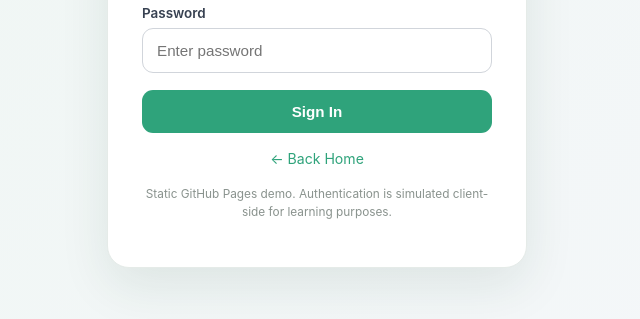
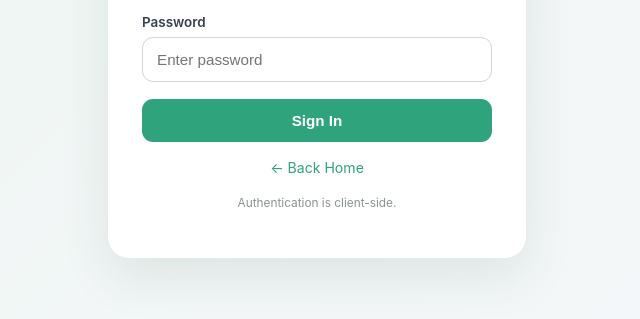
Before and after one commit to JamesHD001/South-Bank, a website: page bank/auth/login.html in a window 1280 px wide. Shown: the part 397-716 px from the top of the page, without its empty margins (323-963 px from the left). Drawn offline with Linux system fonts and the light colour scheme.

Commit message:
modify login.html

```diff
--- a/bank/auth/login.html
+++ b/bank/auth/login.html
@@ -13,7 +13,7 @@
 <div class="error-message" id="error" role="alert"></div>
 <form id="loginForm" autocomplete="off"><label for="username">Username</label><input id="username" type="text" placeholder="Enter username" required autocomplete="username"><label for="password">Password</label><input id="password" type="password" placeholder="Enter password" required autocomplete="current-password"><button type="submit" id="loginBtn">Sign In</button></form>
 <div class="back-home"><a href="../index.html">← Back Home</a></div>
-<p class="demo-note">Static GitHub Pages demo. Authentication is simulated client-side for learning purposes.</p>
+<p class="demo-note">Authentication is client-side.</p>
 </div>
 <script>
 document.getElementById('loginForm').addEventListener('submit',async e=>{e.preventDefault();const error=document.getElementById('error'),btn=document.getElementById('loginBtn');error.style.display='none';btn.disabled=true;btn.textContent='Signing in...';try{const response=await fetch('../../data/accounts.json');if(!response.ok)throw new Error();const accounts=await response.json();const username=document.getElementById('username').value.trim();const password=document.getElementById('password').value;const account=accounts[username];if(!account||account.password!==password)throw new Error('Invalid');sessionStorage.setItem('loggedIn','true');sessionStorage.setItem('username',username);sessionStorage.setItem('withdrawalLocked',String(account.withdrawalLocked===true));location.href='../dashboard.html'}catch(err){error.textContent='Invalid Username or Password';error.style.display='block'}finally{btn.disabled=false;btn.textContent='Sign In'}});
```
